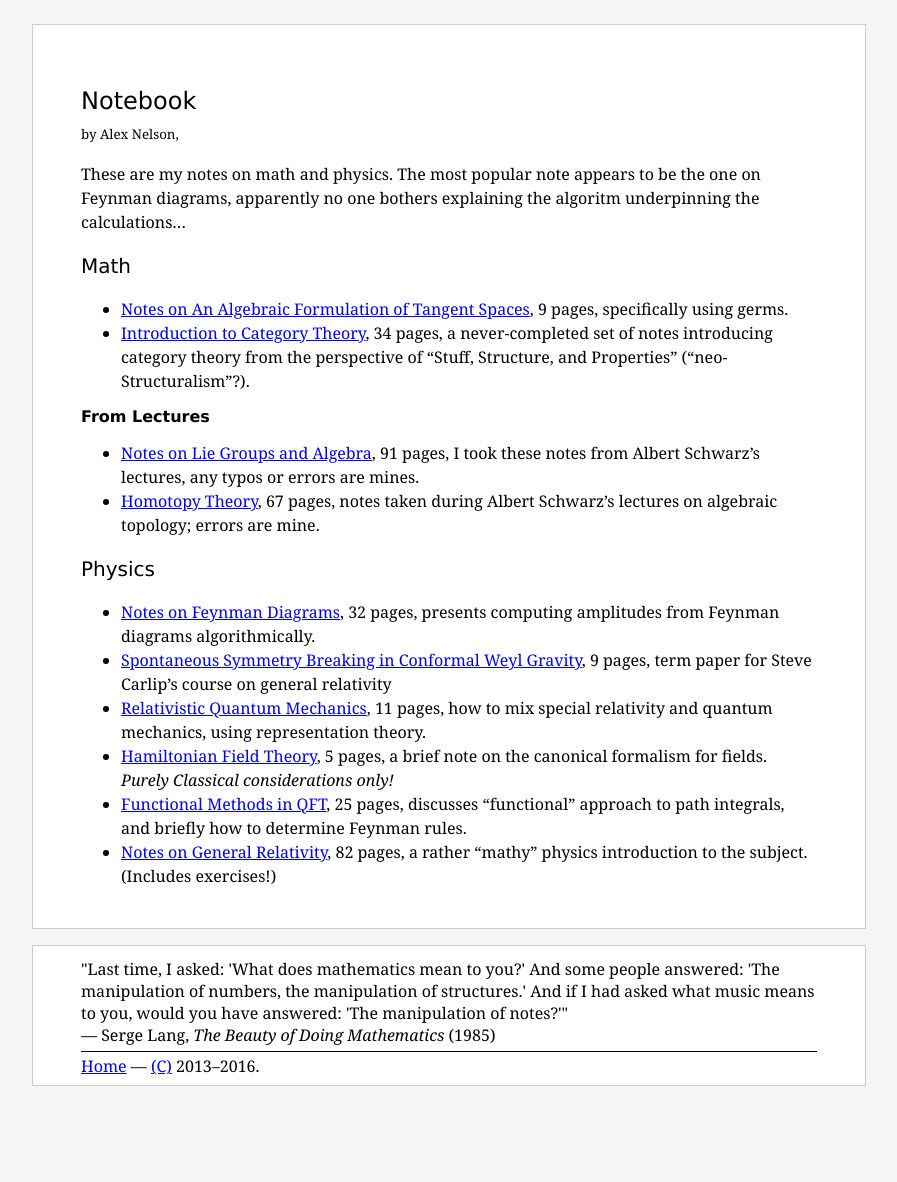
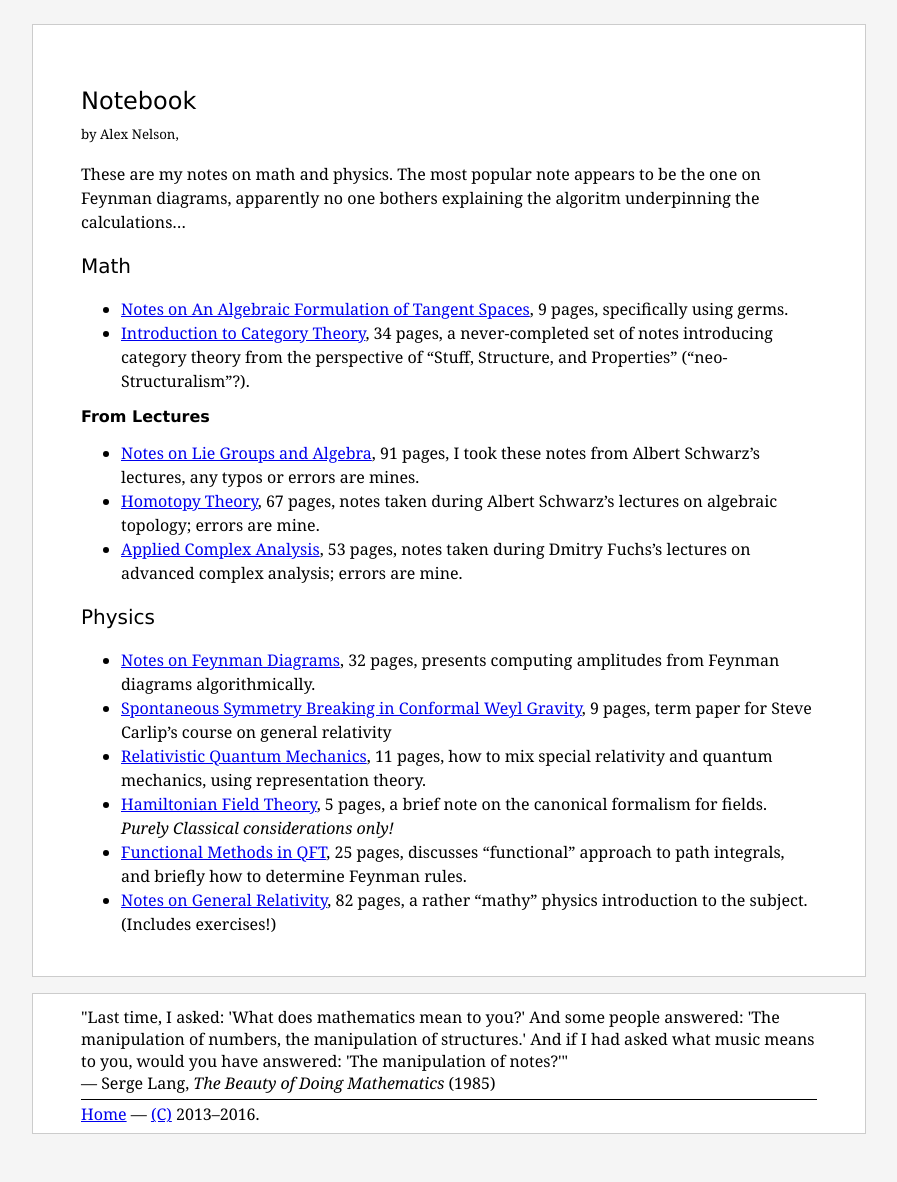
Before and after one commit to pqnelson/pqnelson.github.com, a Jekyll site: the page built from notebk/index.md, in a window 1280 px wide. Shown: the whole page, without its empty margins (191-1088 px from the left). Built offline with Jekyll 4.4.1, drawn with Linux system fonts in a browser that asks for light colours; Markdown is read by kramdown in place of the engine named in the settings; before the commit the page ends 1134 px from its top, so only the background shows below that.

Commit message:
Added notes on applied complex analysis

```diff
--- a/notebk/index.md
+++ b/notebk/index.md
@@ -26,6 +26,9 @@ algoritm underpinning the calculations...
 - [Homotopy Theory]({{ site.url }}/assets/notebk/homotopyTheory.pdf),
   67 pages, notes taken during Albert Schwarz's lectures on algebraic
   topology; errors are mine.
+- [Applied Complex Analysis]({{ site.url }}/assets/notebk/appliedComplexAnalysis.pdf),
+  53 pages, notes taken during Dmitry Fuchs's lectures on advanced
+  complex analysis; errors are mine.
 
 
 ## Physics
```
Also changed, not shown: 1 other file.
